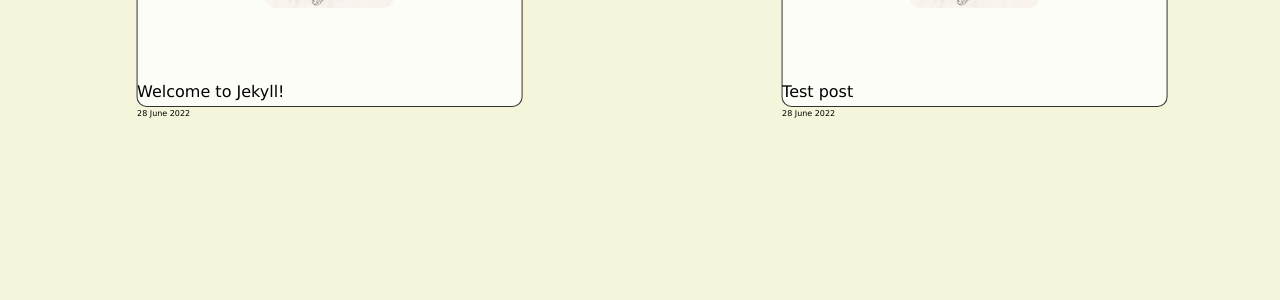
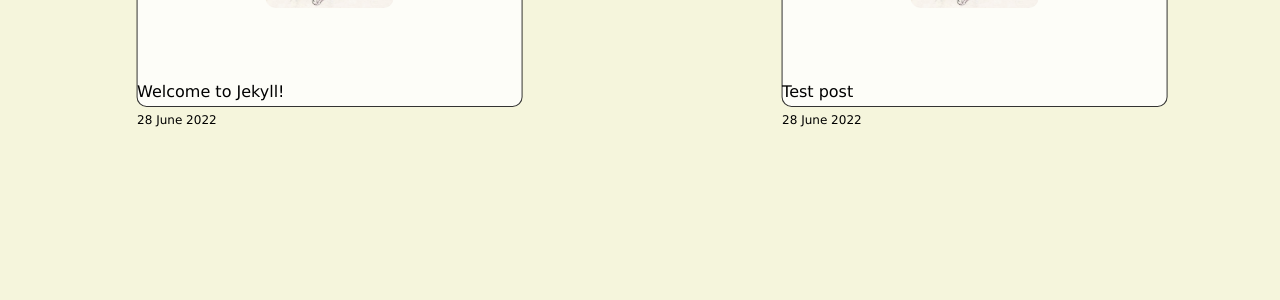
Before and after one commit to Dinhbaon/Dinhbaon.github.io, a Jekyll site: the page built from blog.markdown, in a window 1280 px wide. Shown: the part 260-560 px from the top of the page. Built offline with Jekyll 4.4.1, drawn with Linux system fonts in a browser that asks for light colours.

Commit message:
Update default.html

```diff
--- a/_layouts/default.html
+++ b/_layouts/default.html
@@ -31,7 +31,7 @@
                 <div class="captions">
                     <a style="text-decoration: none; color: black; " href="{{post.url}} ">{{ post.title }}</a>
                     <br/>
-                    <p style="font-size: 0.5em;"> {{ site.time | date_to_long_string }}</p>
+                    <p style="font-size: 0.75em;"> {{ site.time | date_to_long_string }}</p>
                 </div>
             </div>
 
```
